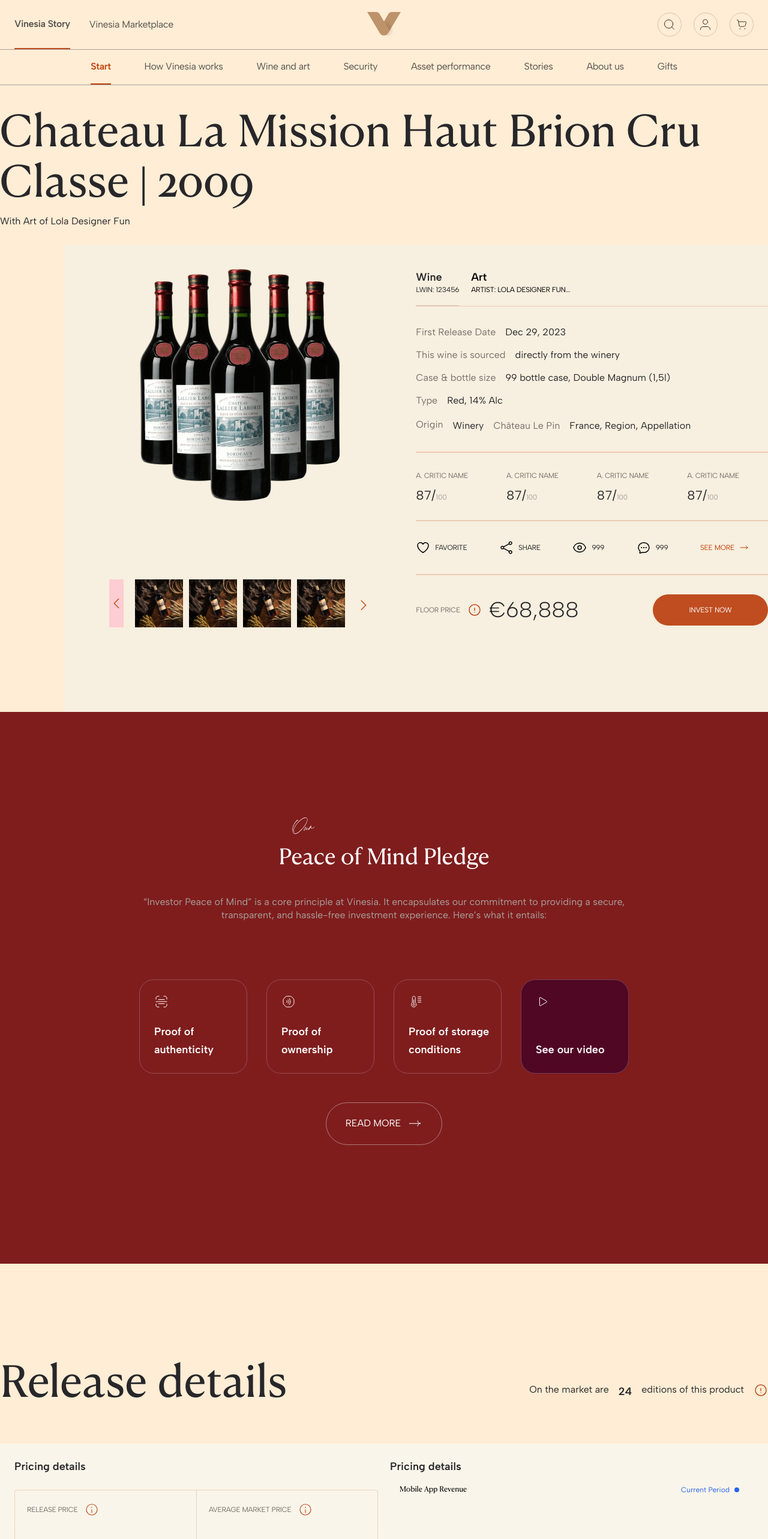
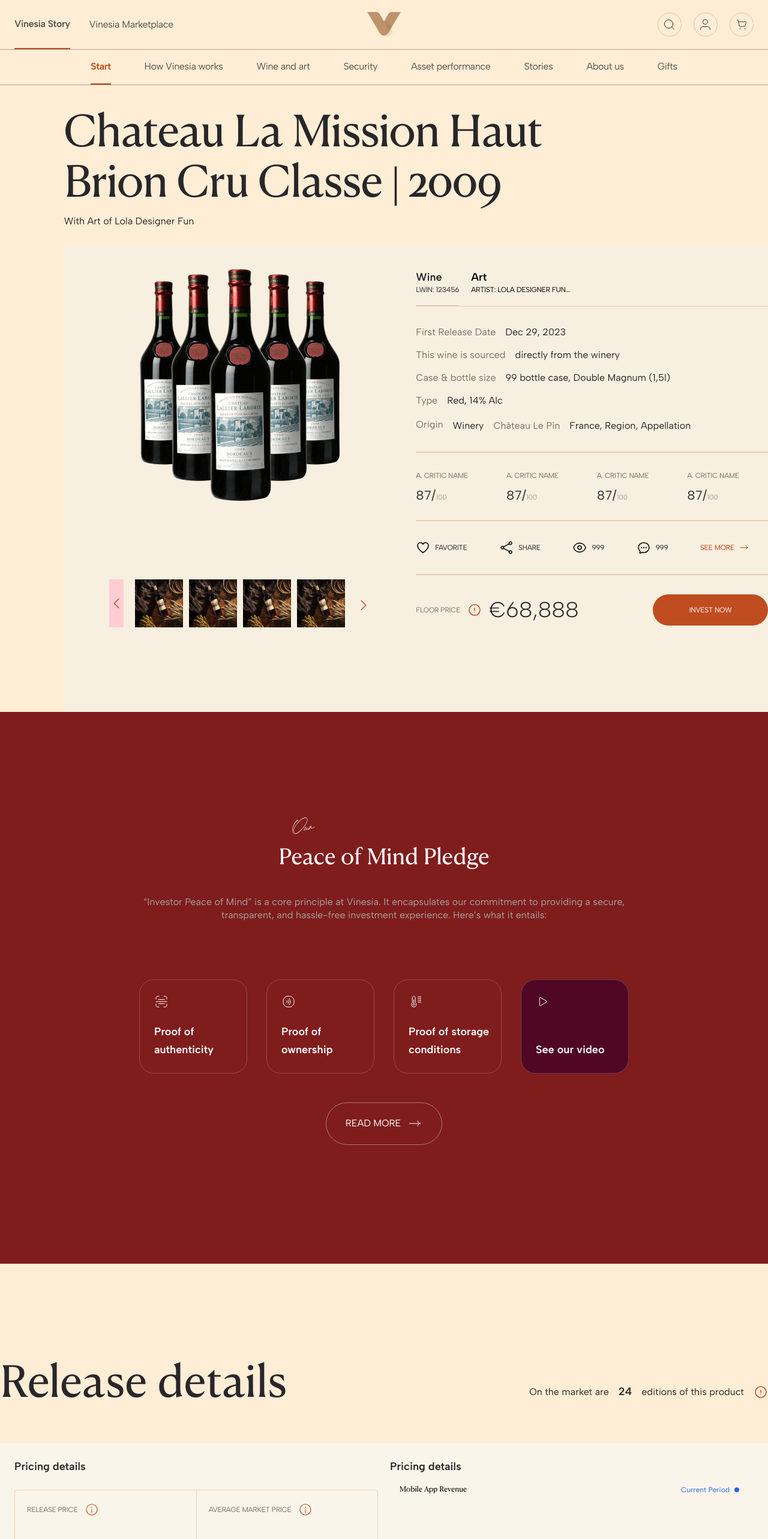
Before and after one commit to nalaZazu/new-vinesia-market, a Next.js app: page /productsoverview in a window 1280 px wide. Shown: the top 2566 px of the page at 60% size. Built offline with nearby package versions, Linux system fonts and the light colour scheme.

Commit message:
Responsive Issues

```diff
--- a/src/app/productsoverview/page.tsx
+++ b/src/app/productsoverview/page.tsx
@@ -16,14 +16,19 @@ export default function ProductsOverview() {
     <div>
       <div className="md:mx-0 mx-4">
         <div className="container mx-auto pt-10 pb-7">
-          <h1 className="text-zinc-800 md:text-7xl md:leading-[84px] text-4xl font-normal leading-[42px]">
+          <div className="flex">
+            <div className="basis-1/12 hidden md:block"></div>
+            <div className="md:basis-11/12 basis-full max-w-[907px]">
+              <h1 className="max-w-5xl text-zinc-800 md:text-7xl md:leading-[84px] text-4xl font-normal leading-[42px] tracking-[-1.44px]">
                 Chateau La Mission Haut Brion Cru Classe | 2009
               </h1>
               <p className="text-zinc-800 text-base font-normal leading-snug pt-2 ">
                 With Art of Lola Designer Fun
               </p>
             </div>
-
+          </div>{" "}
+        </div>
+        <div className="2xl:container mx-auto">
           <div className="flex relative">
             <div className="basis-1/12 hidden md:block">
               {/* <div>
@@ -83,13 +88,14 @@ export default function ProductsOverview() {
             </div>
           </div>
         </div>
+      </div>
       {/* MindPledge start*/}
       <MindPledge btnTitle="Read More" />
       {/* MindPledge end */}
       {/*Release details start  */}
       <section className="container mx-auto md:py-40">
         <div className="md:flex justify-between items-center">
-          <div className="flex justify-between md:pb-6 pb-6  md:py-0 py-6 md:bg-transparent bg-[#F7EFDF] px-4 md:px-0">
+          <div className="flex justify-between md:pb-6 pb-6  md:py-0 py-6 md:bg-transparent bg-[#F7EFDF] px-4 md:px-0 items-center">
             <h2 className="text-zinc-800 md:text-7xl md:font-normal md:leading-[84px] text-base font-semibold leading-snug">
               Release details
             </h2>
@@ -111,7 +117,7 @@ export default function ProductsOverview() {
             </span>
           </div>
           <div className="flex flex-wrap gap-4 md:px-0 px-4 pt-8 md:pt-0">
-            <p className="flex gap-4">
+            <p className="flex gap-4 items-center">
               <span className="text-zinc-800 text-base font-normal leading-snug">
                 On the market are
               </span>
@@ -119,7 +125,7 @@ export default function ProductsOverview() {
                 24
               </span>
             </p>
-            <p className="flex gap-4">
+            <p className="flex gap-4 items-center">
               <span className="text-zinc-800 text-base font-normal leading-snug">
                 editions of this product
               </span>
```
Lines whose indentation alone changed are shown as unchanged.
